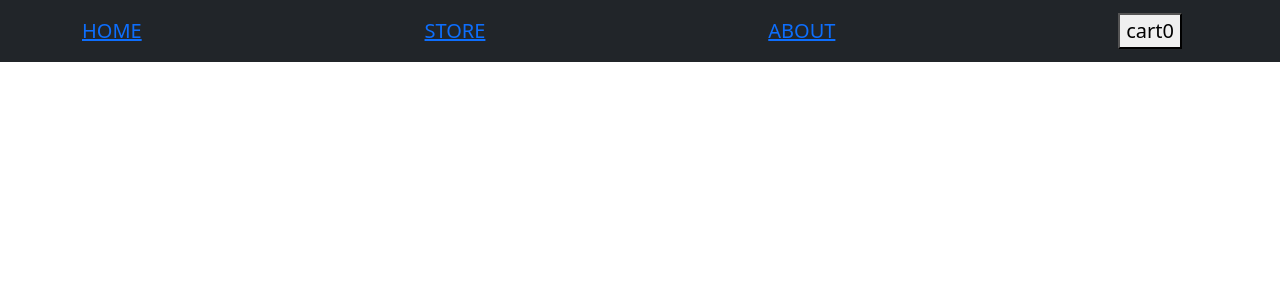
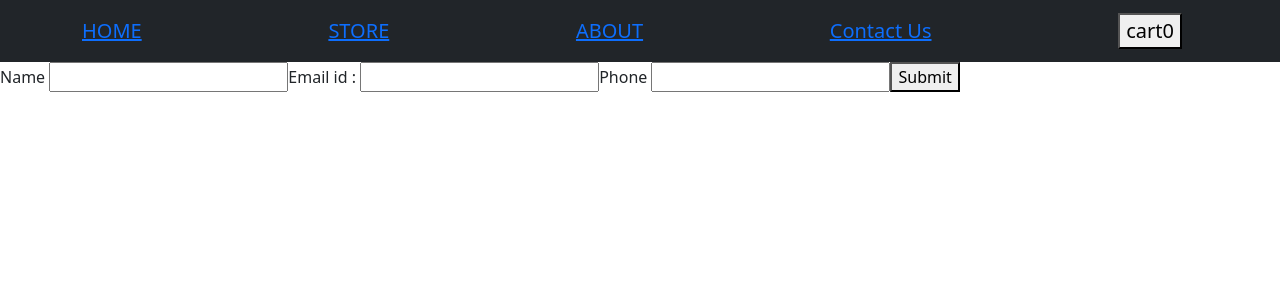
Before and after one commit to rishabh9116/Gitstart, a React (Create React App) app in the folder React/E commerce Web site/react-bootstrap/: page /contactUs in a window 1280 px wide. Shown: the top 300 px of the page. Built offline with nearby package versions, Linux system fonts and the light colour scheme.

Commit message:
Adding Contact US Page via REACT ROUTER

```diff
--- a/React/E commerce Web site/react-bootstrap/src/App.js
+++ b/React/E commerce Web site/react-bootstrap/src/App.js
@@ -11,6 +11,7 @@ import Cart from './components/Cart';
 import CartProvider from './store/CartProvider';
 import About from './components/pages/About';
 import Store from './components/pages/Store';
+import Contact from './components/pages/Contact';
 
 
 
@@ -38,6 +39,7 @@ let App=()=> {
       <Route path='/' element={<Home />} />
       <Route path="/about" element={<About />}></Route>
       <Route path='/store'  element={<Store />} />
+      <Route path='/contactUs' element={<Contact />}  />
      </Routes>
      </BrowserRouter>
     </CartProvider>
--- a/React/E commerce Web site/react-bootstrap/src/components/NavBar.js
+++ b/React/E commerce Web site/react-bootstrap/src/components/NavBar.js
@@ -11,10 +11,16 @@ const NavBar = (props) => {
             {" "}
             <Link to="/">HOME</Link>{" "}
           </Navbar.Brand>
-          <Navbar.Brand><NavLink to="/store">STORE</NavLink></Navbar.Brand>
+          <Navbar.Brand>
+            <NavLink to="/store">STORE</NavLink>
+          </Navbar.Brand>
           <Navbar.Brand>
             {" "}
             <NavLink to="/about">ABOUT</NavLink>{" "}
+          </Navbar.Brand>
+          <Navbar.Brand>
+            {" "}
+            <NavLink to="/contactUs">Contact Us</NavLink>{" "}
           </Navbar.Brand>
           <Navbar.Brand>
             <NavBarCartButton onClick={props.onShowCart} />
--- /dev/null
+++ b/React/E commerce Web site/react-bootstrap/src/components/pages/Contact.js
@@ -0,0 +1,68 @@
+import React, { useState } from "react";
+import { json } from "react-router-dom";
+
+const Contact = () => {
+  const [form, setForm] = useState({
+    name: "",
+    email: "",
+    phone: "",
+  });
+
+  const handleSubmit = async (e) => {
+    e.preventDefault();
+    const res = await fetch(
+      "https://e-commerce-data-9bbb1-default-rtdb.firebaseio.com/user.json",
+      {
+        method: "POST",
+        body:JSON.stringify(form),
+        headers: {
+          "Content-Type": "application/json",
+        },
+      }
+    );
+
+  console.log(res.json());
+  };
+  return (
+    <form onSubmit={handleSubmit}>
+      <label htmlFor="name">
+        Name{" "}
+        <input
+          name="name"
+          type="text"
+          onChange={(e) =>
+            setForm((prev) => ({ ...prev, name: e.target.value }))
+          }
+          value={form.name}
+        />
+      </label>
+
+      <label htmlFor="email">
+        Email id :{" "}
+        <input
+          name="email"
+          type="text"
+          onChange={(e) =>
+            setForm((prev) => ({ ...prev, email: e.target.value }))
+          }
+          value={form.email}
+        />
+      </label>
+      <label htmlFor="phone">
+        Phone{" "}
+        <input
+          name="phone"
+          type="text"
+          onChange={(e) =>
+            setForm((prev) => ({ ...prev, phone: e.target.value }))
+          }
+          value={form.phone}
+        />
+      </label>
+
+      <button>Submit</button>
+    </form>
+  );
+};
+
+export default Contact;
```
